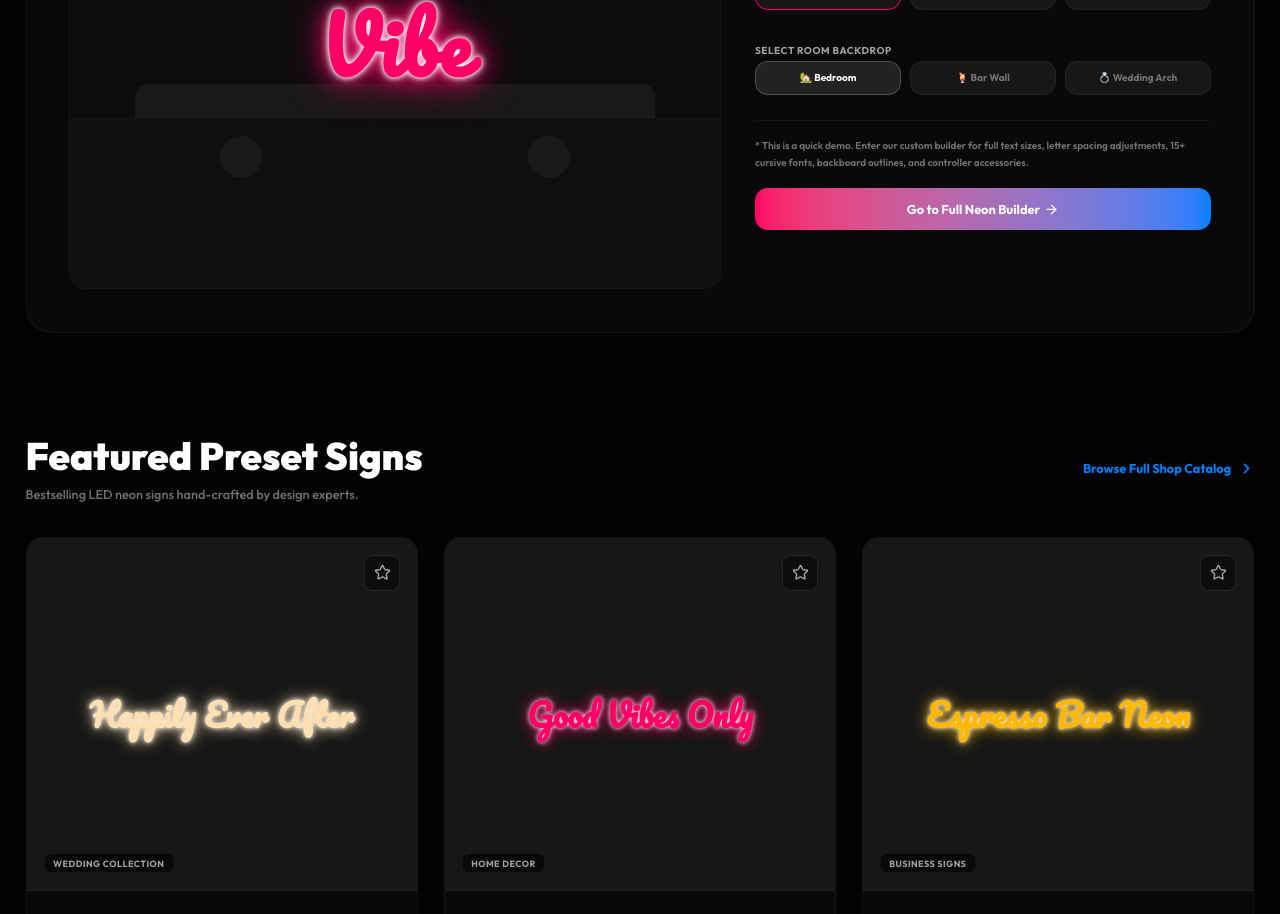
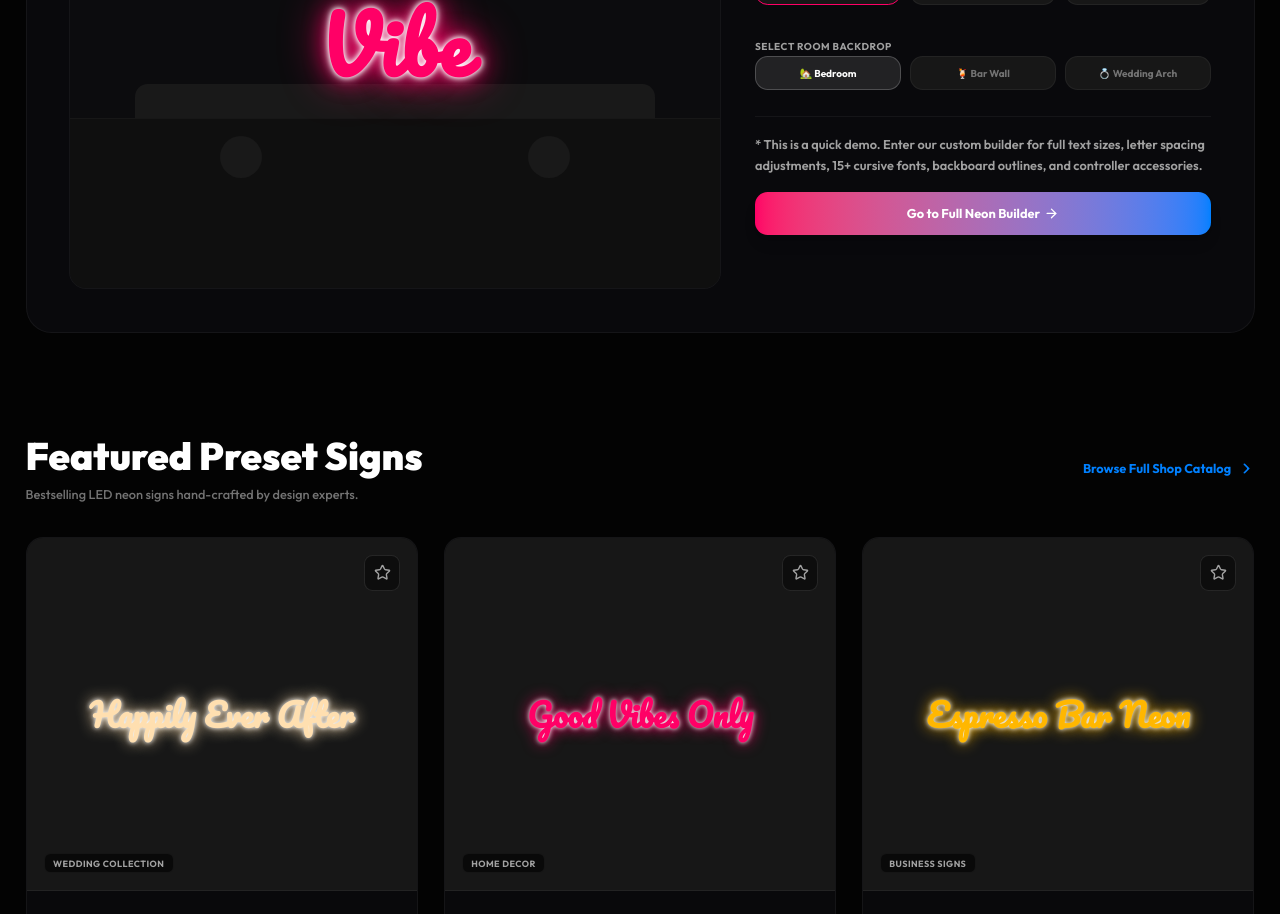
Before and after one commit to HarshPatel0708/VJneone, a Next.js app: page / in a window 1280 px wide. Shown: the part 2240-3154 px from the top of the page. Built offline with nearby package versions, Linux system fonts and the light colour scheme; a web font is replaced by a local one.

Commit message:
style: increase font size and legibility of disclaimers

```diff
--- a/app/page.tsx
+++ b/app/page.tsx
@@ -383,7 +383,7 @@ export default function HomePage() {
             </div>
 
             <div className="border-t border-white/5 pt-4 space-y-4">
-              <p className="text-[10px] text-neutral-500 leading-relaxed font-semibold">
+              <p className="text-xs text-neutral-400 leading-relaxed font-semibold">
                 * This is a quick demo. Enter our custom builder for full text sizes, letter spacing adjustments, 15+ cursive fonts, backboard outlines, and controller accessories.
               </p>
               <Link
--- a/components/CustomNeonBuilder/index.tsx
+++ b/components/CustomNeonBuilder/index.tsx
@@ -501,7 +501,7 @@ export default function CustomNeonBuilder() {
                 onChange={(e) => setWidthCm(Number(e.target.value))}
                 className="w-full accent-neon-blue h-1.5 bg-neutral-900 rounded-lg cursor-pointer"
               />
-              <p className="text-[10px] text-neutral-500 leading-relaxed font-semibold">
+              <p className="text-xs text-neutral-400 leading-relaxed font-semibold">
                 * Height is automatically calculated based on font proportions to prevent distortion. Recommended for {text.length} characters.
               </p>
             </div>
```
